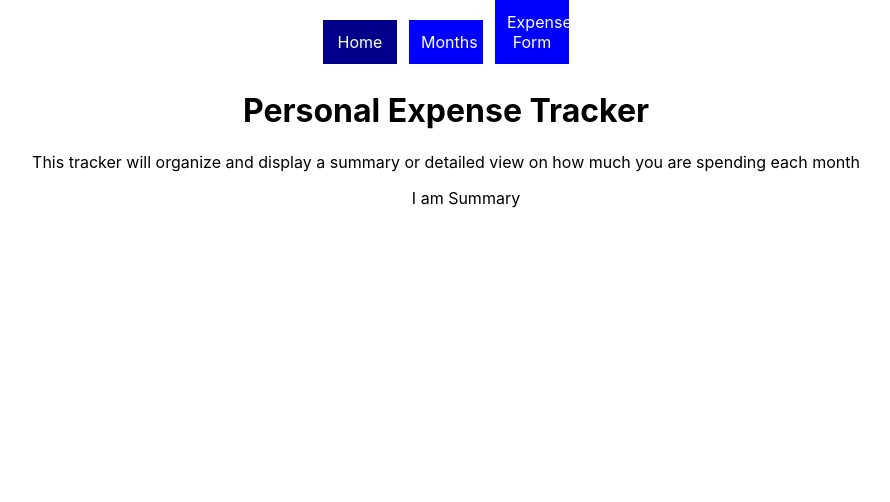
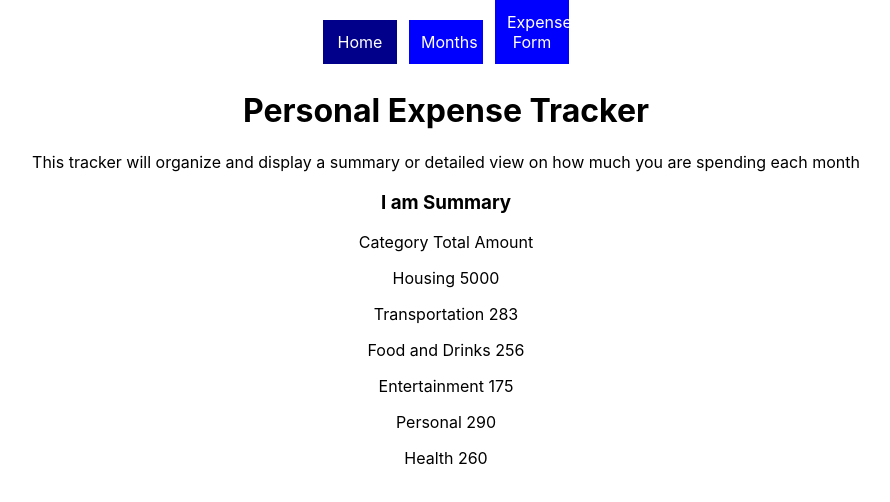
Before and after one commit to jucheng925/react-expense-tracker, a React (Create React App) app: page / in a window 1280 px wide. Shown: the top 502 px of the page, without its empty margins (194-1084 px from the left). Built offline with nearby package versions, Linux system fonts and the light colour scheme; data requests are answered from the project's data file.

Commit message:
add a summary component

```diff
--- a/db.json
+++ b/db.json
@@ -94,7 +94,7 @@
       "description": "Monthly MetroCard",
       "amount": 130,
       "category": "Transportation",
-      "necessary": false
+      "necessary": true
     },
     {
       "id": 13,
--- a/src/App.js
+++ b/src/App.js
@@ -1,20 +1,45 @@
 import './App.css';
 import { Route, Switch } from "react-router-dom";
+import React, {useState, useEffect} from 'react'
 import Home from "./Home"
 import NavBar from "./NavBar"
 import MonthsPage from "./MonthsPage"
 
 
+
 function App() {
+  const [expenses, setExpenses] = useState([])
+
+  useEffect(() => {
+      fetch("http://localhost:3000/expenses")
+      .then(resp => resp.json())
+      .then(data => setExpenses(data))
+  }, [])
+
+  function addNewExpense(newExpense) {
+    setExpenses([...expenses, newExpense])
+  }
+
+  function handleUpdateExpense(updatedExpense) {
+    const updatedExpenses = expenses.map((expense) => {
+      if (expense.id === updatedExpense.id) {
+        return updatedExpense;
+      } else {
+        return expense;
+      }
+    });
+    setExpenses(updatedExpenses)
+  }
+
   return (
     <div className="App">
       <NavBar />
       <Switch>
+      <Route path="/months">
+        <MonthsPage expenses={expenses} addNewExpense={addNewExpense} onUpdateExpense={handleUpdateExpense}/>
+      </Route>
       <Route exact path="/">
-        <Home />
-      </Route>
-      <Route path="/months">
-        <MonthsPage />
+        <Home expenses={expenses}/>
       </Route>
       </Switch>
     </div>
--- a/src/Expense.js
+++ b/src/Expense.js
@@ -2,7 +2,6 @@ import React from 'react'
 import Emoji from "./Emoji"
 
 function Expense({expense, onUpdateExpense}) {
-
 
   function handleClick() {
     fetch(`http://localhost:3000/expenses/${expense.id}`, {
--- a/src/ExpenseForm.js
+++ b/src/ExpenseForm.js
@@ -42,9 +42,7 @@ function ExpenseForm({ months, displayFunction, addNewExpense }) {
     .then((newExpense) => {
       addNewExpense(newExpense)
       history.push(`/months/${formData.month}`)})
-
   }
-
 
   return (
     <>
--- a/src/Home.js
+++ b/src/Home.js
@@ -2,12 +2,12 @@ import React from 'react'
 import Summary from "./Summary"
 
 
-function Home() {
+function Home({expenses}) {
   return (
     <div>
       <h1>Personal Expense Tracker</h1>
       <div>This tracker will organize and display a summary or detailed view on how much you are spending each month</div>
-      <Summary />
+      <Summary expenses={expenses}/>
     </div>
   )
 }
--- a/src/MonthsPage.js
+++ b/src/MonthsPage.js
@@ -1,30 +1,20 @@
-import React, {useState, useEffect} from 'react'
+import React from 'react'
 import MonthsList from "./MonthsList"
 import { Route, Switch } from "react-router-dom";
 import Month from "./Month"
 import ExpenseForm from './ExpenseForm';
 
 
-function MonthsPage() {
-    const [months, setMonths] = useState([])
-    const [expenses, setExpenses] = useState({})
+function MonthsPage({expenses, onUpdateExpense, addNewExpense}) {
 
-    useEffect(() => {
-        fetch("http://localhost:3000/expenses")
-        .then(resp => resp.json())
-        .then(data => {
-          setExpenses(data)
-          createMonthArray(data)})
-    }, [])
-
-    function createMonthArray(data) {
+    const createMonthArray = () => {
       const monthArray = []
-      data.forEach((expense)=> {
+      expenses.forEach((expense)=> {
         if(!monthArray.includes(expense.month)) {
           monthArray.push(expense.month)
         }
       })
-      setMonths(monthArray)
+      return monthArray
     }
 
     function capMonthandSpaceYear(monthYear) {
@@ -34,33 +24,17 @@ function MonthsPage() {
       return (capitalizedDispMonth + " " + dispYear)
     }
 
-    function addNewExpense(newExpense) {
-      setExpenses([...expenses, newExpense])
-    }
-
-    function handleUpdateExpense(updatedExpense) {
-      const updatedExpenses = expenses.map((expense) => {
-        if (expense.id === updatedExpense.id) {
-          return updatedExpense;
-        } else {
-          return expense;
-        }
-      });
-      setExpenses(updatedExpenses)
-    }
-
-
   return (
     <div>
       <Switch>
-        <Route exact path="/months/add">
-          <ExpenseForm months={months} displayFunction={capMonthandSpaceYear} addNewExpense={addNewExpense}/>
+        <Route path="/months/add">
+          <ExpenseForm months={createMonthArray()} displayFunction={capMonthandSpaceYear} addNewExpense={addNewExpense}/>
         </Route>
         <Route path="/months/:monthyear">
-          <Month expenses={expenses} displayFunction={capMonthandSpaceYear} onUpdateExpense={handleUpdateExpense}/>
+          <Month expenses={expenses} displayFunction={capMonthandSpaceYear} onUpdateExpense={onUpdateExpense}/>
         </Route>
-        <Route path="/months/">
-          <MonthsList months={months} displayFunction={capMonthandSpaceYear}/>
+        <Route exact path="/months/">
+            <MonthsList months={createMonthArray()} displayFunction={capMonthandSpaceYear}/>
         </Route>
       </Switch>
     </div>
--- a/src/Summary.js
+++ b/src/Summary.js
@@ -1,10 +1,23 @@
 import React from 'react'
 
-function Summary() {
+function Summary({expenses}) {
+  const allCategories = expenses.map(expense => expense.category)
+  const filteredCategories= allCategories.filter((category, index) => allCategories.indexOf(category) === index)
+
+  function totalAmount(category) {
+    const expensesInThisCategory = expenses.filter(expense => expense.category === category)
+    return expensesInThisCategory.reduce((accum, expense)=> expense.amount + accum, 0)
+  }
+
   return (
-    <ul>
-      I am Summary
-    </ul>
+    <div>
+        <h3>I am Summary</h3>
+        <p>Category Total Amount</p>
+        {filteredCategories.map((category) =>
+          <p key={category}>{category} {totalAmount(category)}</p>
+        )}
+    </div>
+
   )
 }
 
```
